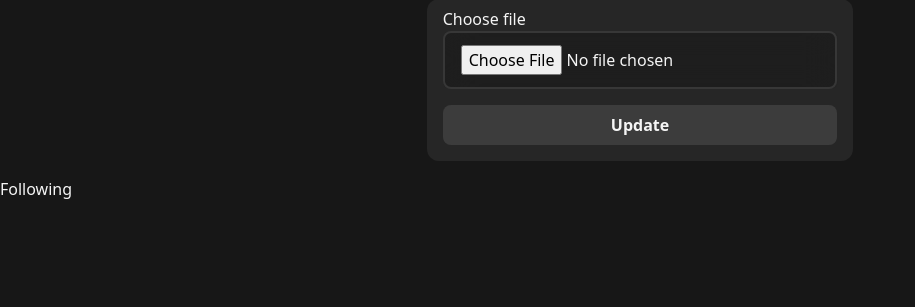
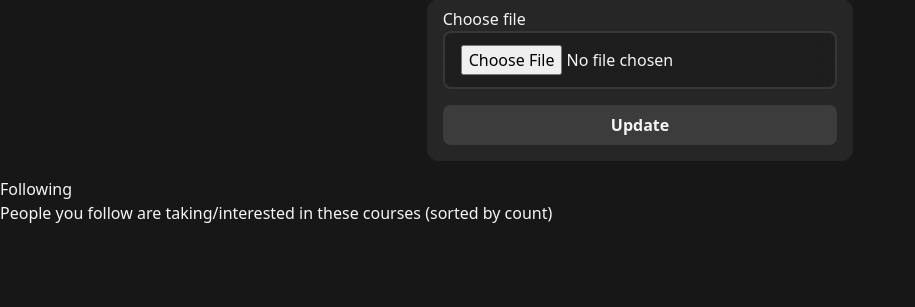
Before and after one commit to nhat82/CourseMatch, a Flask app: template p/flask_app/templates/account.html in a window 1280 px wide. Shown: the part 369-676 px from the top of the page, without its empty margins (0-915 px from the left). Run offline with Flask 2, Linux system fonts and the light colour scheme; the template is opened without the code that fills it: values that come from a table or form of the project are taken from there, others are empty; the visitor is signed in with stand-in values (Sample User, id 1); style sheets or scripts are compiled from the project's sources; some libraries are stand-ins or nearby versions.

Commit message:
list of following and potential courses on account.html

```diff
--- a/p/flask_app/models.py
+++ b/p/flask_app/models.py
@@ -1,6 +1,7 @@
 from flask_login import UserMixin
 from datetime import datetime
 from . import db, login_manager
+from collections import Counter
 
 
 
@@ -21,6 +22,21 @@ class User(db.Document, UserMixin):
     def get_id(self):
         return self.username
 
+    # Returns courses the user might be interested in based on what their following have
+    # Sorted by number of people interested/enrolled in
+    def potential_courses(self):
+        courses = []
+
+        for user in self.following_people:
+            courses.extend(user.interested_courses)
+            courses.extend(user.enrolled_courses)
+
+        course_counts = Counter(courses)
+        sorted_courses = sorted(course_counts.items(), key=lambda x: x[1], reverse=True)
+
+        return sorted_courses
+
+
 
 class Review(db.Document):
     commenter = db.ReferenceField('User')
--- a/p/flask_app/templates/account.html
+++ b/p/flask_app/templates/account.html
@@ -63,4 +63,13 @@
     {% endfor %}
 </ul>
 
+<h3>People you follow are taking/interested in these courses (sorted by count)</h3>
+<ul class="courses-container">
+    {% for course in potential_courses %}
+      <li class="course">
+        <a class="" href="{{ url_for('courses.course_detail', course_name=course) }}">{{course}}</a>
+      </li>
+    {% endfor %}
+</ul>
+
 {% endblock %}
```
Also changed, not shown: p/flask_app/users/routes.py (+6 -4 lines).
